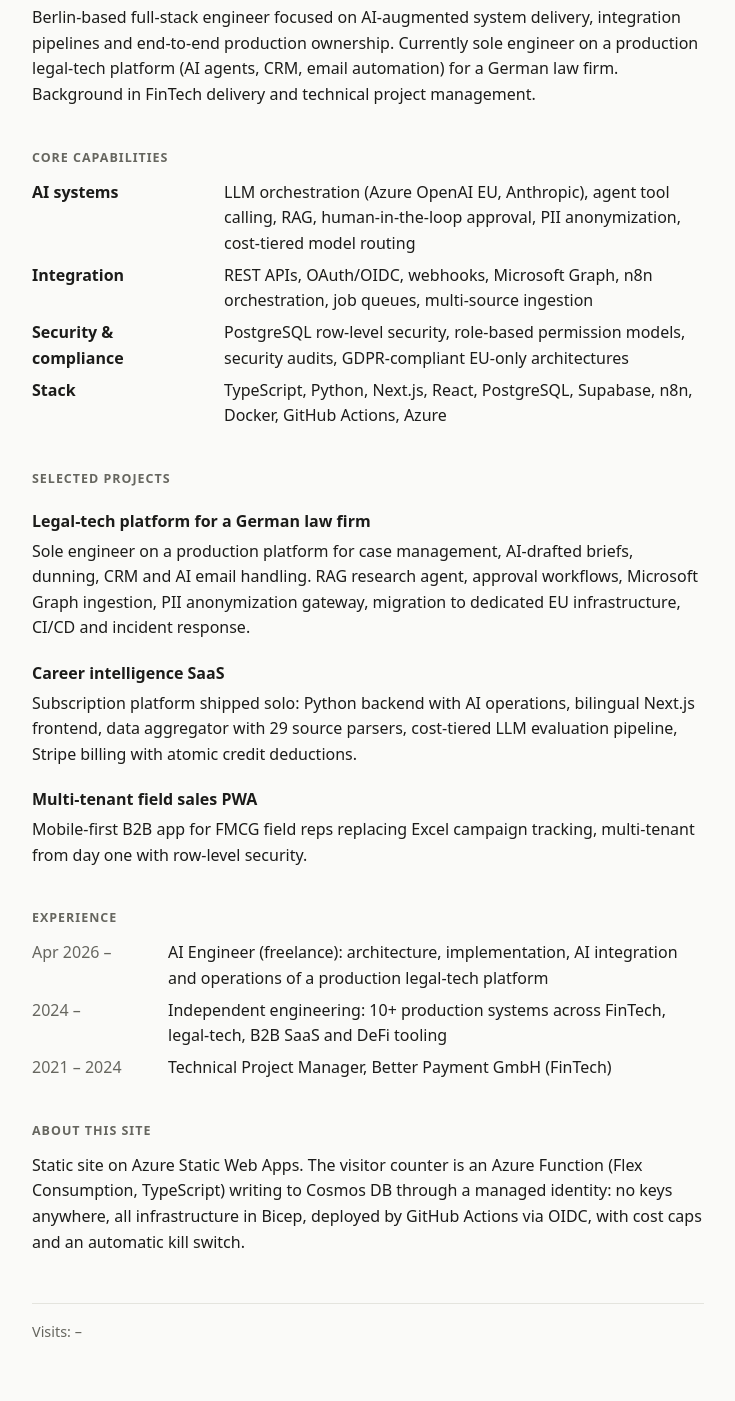
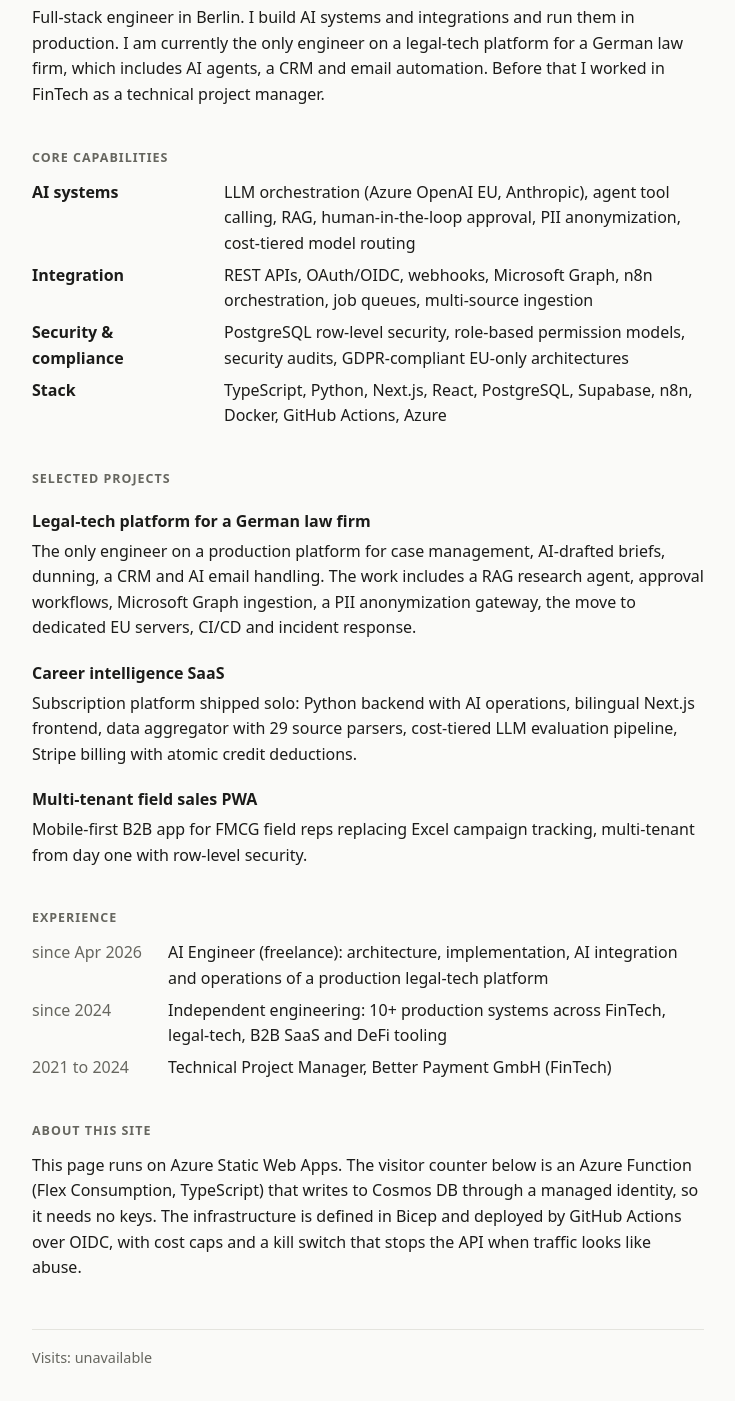
Before and after one commit to 314159DD/azure-cloud-resume, a plain HTML site: page web/index.html in a window 1280 px wide. Shown: the part 191-1592 px from the top of the page, without its empty margins (272-1007 px from the left). Drawn offline with Linux system fonts and the light colour scheme.

Commit message:
feat(web): static English content for crawlers and no-JS readers, plainer copy

```diff
--- a/web/i18n.js
+++ b/web/i18n.js
@@ -3,7 +3,7 @@ const TEXT = {
   en: {
     role: "Full-Stack Engineer · AI Systems & Integration",
     summary:
-      "Berlin-based full-stack engineer focused on AI-augmented system delivery, integration pipelines and end-to-end production ownership. Currently sole engineer on a production legal-tech platform (AI agents, CRM, email automation) for a German law firm. Background in FinTech delivery and technical project management.",
+      "Full-stack engineer in Berlin. I build AI systems and integrations and run them in production. I am currently the only engineer on a legal-tech platform for a German law firm, which includes AI agents, a CRM and email automation. Before that I worked in FinTech as a technical project manager.",
     capabilitiesTitle: "Core capabilities",
     capAiTitle: "AI systems",
     capAi: "LLM orchestration (Azure OpenAI EU, Anthropic), agent tool calling, RAG, human-in-the-loop approval, PII anonymization, cost-tiered model routing",
@@ -14,26 +14,28 @@ const TEXT = {
     capStackTitle: "Stack",
     projectsTitle: "Selected projects",
     p1Title: "Legal-tech platform for a German law firm",
-    p1: "Sole engineer on a production platform for case management, AI-drafted briefs, dunning, CRM and AI email handling. RAG research agent, approval workflows, Microsoft Graph ingestion, PII anonymization gateway, migration to dedicated EU infrastructure, CI/CD and incident response.",
+    p1: "The only engineer on a production platform for case management, AI-drafted briefs, dunning, a CRM and AI email handling. The work includes a RAG research agent, approval workflows, Microsoft Graph ingestion, a PII anonymization gateway, the move to dedicated EU servers, CI/CD and incident response.",
     p2Title: "Career intelligence SaaS",
     p2: "Subscription platform shipped solo: Python backend with AI operations, bilingual Next.js frontend, data aggregator with 29 source parsers, cost-tiered LLM evaluation pipeline, Stripe billing with atomic credit deductions.",
     p3Title: "Multi-tenant field sales PWA",
     p3: "Mobile-first B2B app for FMCG field reps replacing Excel campaign tracking, multi-tenant from day one with row-level security.",
     experienceTitle: "Experience",
-    e1When: "Apr 2026 –",
+    e1When: "since Apr 2026",
     e1: "AI Engineer (freelance): architecture, implementation, AI integration and operations of a production legal-tech platform",
+    e2When: "since 2024",
+    e3When: "2021 to 2024",
     e2: "Independent engineering: 10+ production systems across FinTech, legal-tech, B2B SaaS and DeFi tooling",
     e3: "Technical Project Manager, Better Payment GmbH (FinTech)",
     thisSiteTitle: "About this site",
     thisSite:
-      "Static site on Azure Static Web Apps. The visitor counter is an Azure Function (Flex Consumption, TypeScript) writing to Cosmos DB through a managed identity: no keys anywhere, all infrastructure in Bicep, deployed by GitHub Actions via OIDC, with cost caps and an automatic kill switch.",
+      "This page runs on Azure Static Web Apps. The visitor counter below is an Azure Function (Flex Consumption, TypeScript) that writes to Cosmos DB through a managed identity, so it needs no keys. The infrastructure is defined in Bicep and deployed by GitHub Actions over OIDC, with cost caps and a kill switch that stops the API when traffic looks like abuse.",
     visits: (n) => `Visits: ${n.toLocaleString("en-US")}`,
-    visitsUnavailable: "Visits: –",
+    visitsUnavailable: "Visits: unavailable",
   },
   de: {
     role: "Full-Stack Engineer · KI-Systeme & Integration",
     summary:
-      "Full-Stack-Engineer aus Berlin mit Fokus auf KI-gestützte Systeme, Integrationen und Verantwortung von der Entwicklung bis zum Betrieb. Derzeit alleiniger Entwickler einer produktiven Legal-Tech-Plattform (KI-Agenten, CRM, E-Mail-Automatisierung) für eine deutsche Kanzlei. Hintergrund in FinTech-Delivery und technischem Projektmanagement.",
+      "Full-Stack-Engineer in Berlin. Ich baue KI-Systeme und Integrationen und betreibe sie produktiv. Derzeit bin ich der einzige Entwickler einer Legal-Tech-Plattform für eine deutsche Kanzlei, mit KI-Agenten, CRM und E-Mail-Automatisierung. Davor war ich technischer Projektmanager im FinTech-Bereich.",
     capabilitiesTitle: "Schwerpunkte",
     capAiTitle: "KI-Systeme",
     capAi: "LLM-Orchestrierung (Azure OpenAI EU, Anthropic), Agenten mit Werkzeugen, RAG, Freigabe-Workflows, Anonymisierung personenbezogener Daten, kostengestaffeltes Modell-Routing",
@@ -44,21 +46,23 @@ const TEXT = {
     capStackTitle: "Stack",
     projectsTitle: "Ausgewählte Projekte",
     p1Title: "Legal-Tech-Plattform für eine deutsche Kanzlei",
-    p1: "Alleiniger Entwickler einer produktiven Plattform für Aktenverwaltung, KI-Schriftsätze, Mahnwesen, CRM und KI-gestützte E-Mail-Bearbeitung. RAG-Rechercheagent, Freigabe-Workflows, Microsoft-Graph-Anbindung, Anonymisierungs-Gateway, Umzug auf eigene EU-Server, CI/CD und Incident Response.",
+    p1: "Einziger Entwickler einer produktiven Plattform für Aktenverwaltung, KI-Schriftsätze, Mahnwesen, CRM und KI-gestützte E-Mail-Bearbeitung. Dazu gehören ein RAG-Rechercheagent, Freigabe-Workflows, die Anbindung an Microsoft Graph, ein Anonymisierungs-Gateway, der Umzug auf eigene EU-Server, CI/CD und Incident Response.",
     p2Title: "Career-Intelligence-SaaS",
     p2: "Abo-Plattform, allein gebaut: Python-Backend mit KI-Funktionen, zweisprachiges Next.js-Frontend, Datenaggregator mit 29 Quellen, kostengestaffelte LLM-Auswertung, Stripe-Abrechnung mit atomaren Guthabenbuchungen.",
     p3Title: "Mandantenfähige Außendienst-PWA",
     p3: "Mobile B2B-App für den FMCG-Außendienst statt Excel-Listen, von Anfang an mandantenfähig mit Row-Level Security.",
     experienceTitle: "Werdegang",
-    e1When: "Apr. 2026 –",
+    e1When: "seit Apr. 2026",
     e1: "AI Engineer (freiberuflich): Architektur, Umsetzung, KI-Integration und Betrieb einer produktiven Legal-Tech-Plattform",
+    e2When: "seit 2024",
+    e3When: "2021 bis 2024",
     e2: "Selbstständige Entwicklung: über 10 Produktivsysteme in FinTech, Legal-Tech, B2B-SaaS und DeFi",
     e3: "Technical Project Manager, Better Payment GmbH (FinTech)",
     thisSiteTitle: "Über diese Seite",
     thisSite:
-      "Statische Seite auf Azure Static Web Apps. Der Besucherzähler ist eine Azure Function (Flex Consumption, TypeScript), die per Managed Identity in Cosmos DB schreibt: nirgends Schlüssel, die gesamte Infrastruktur in Bicep, Deployment über GitHub Actions mit OIDC, mit Kostendeckeln und automatischem Not-Aus.",
+      "Diese Seite läuft auf Azure Static Web Apps. Der Besucherzähler unten ist eine Azure Function (Flex Consumption, TypeScript), die per Managed Identity in Cosmos DB schreibt und deshalb keine Schlüssel braucht. Die Infrastruktur ist in Bicep beschrieben und wird von GitHub Actions per OIDC ausgerollt, mit Kostendeckeln und einem Not-Aus, der die API bei Missbrauch stoppt.",
     visits: (n) => `Besuche: ${n.toLocaleString("de-DE")}`,
-    visitsUnavailable: "Besuche: –",
+    visitsUnavailable: "Besuche: nicht verfügbar",
   },
 };
 
--- a/web/index.html
+++ b/web/index.html
@@ -26,47 +26,47 @@
     </header>
 
     <section>
-      <p data-i18n="summary"></p>
+      <p data-i18n="summary">Full-stack engineer in Berlin. I build AI systems and integrations and run them in production. I am currently the only engineer on a legal-tech platform for a German law firm, which includes AI agents, a CRM and email automation. Before that I worked in FinTech as a technical project manager.</p>
     </section>
 
     <section>
-      <h2 data-i18n="capabilitiesTitle"></h2>
+      <h2 data-i18n="capabilitiesTitle">Core capabilities</h2>
       <dl class="caps">
-        <dt data-i18n="capAiTitle"></dt><dd data-i18n="capAi"></dd>
-        <dt data-i18n="capIntTitle"></dt><dd data-i18n="capInt"></dd>
-        <dt data-i18n="capSecTitle"></dt><dd data-i18n="capSec"></dd>
-        <dt data-i18n="capStackTitle"></dt><dd>TypeScript, Python, Next.js, React, PostgreSQL, Supabase, n8n, Docker, GitHub Actions, Azure</dd>
+        <dt data-i18n="capAiTitle">AI systems</dt><dd data-i18n="capAi">LLM orchestration (Azure OpenAI EU, Anthropic), agent tool calling, RAG, human-in-the-loop approval, PII anonymization, cost-tiered model routing</dd>
+        <dt data-i18n="capIntTitle">Integration</dt><dd data-i18n="capInt">REST APIs, OAuth/OIDC, webhooks, Microsoft Graph, n8n orchestration, job queues, multi-source ingestion</dd>
+        <dt data-i18n="capSecTitle">Security &amp; compliance</dt><dd data-i18n="capSec">PostgreSQL row-level security, role-based permission models, security audits, GDPR-compliant EU-only architectures</dd>
+        <dt data-i18n="capStackTitle">Stack</dt><dd>TypeScript, Python, Next.js, React, PostgreSQL, Supabase, n8n, Docker, GitHub Actions, Azure</dd>
       </dl>
     </section>
 
     <section>
-      <h2 data-i18n="projectsTitle"></h2>
+      <h2 data-i18n="projectsTitle">Selected projects</h2>
       <article>
-        <h3 data-i18n="p1Title"></h3>
-        <p data-i18n="p1"></p>
+        <h3 data-i18n="p1Title">Legal-tech platform for a German law firm</h3>
+        <p data-i18n="p1">The only engineer on a production platform for case management, AI-drafted briefs, dunning, a CRM and AI email handling. The work includes a RAG research agent, approval workflows, Microsoft Graph ingestion, a PII anonymization gateway, the move to dedicated EU servers, CI/CD and incident response.</p>
       </article>
       <article>
-        <h3 data-i18n="p2Title"></h3>
-        <p data-i18n="p2"></p>
+        <h3 data-i18n="p2Title">Career intelligence SaaS</h3>
+        <p data-i18n="p2">Subscription platform shipped solo: Python backend with AI operations, bilingual Next.js frontend, data aggregator with 29 source parsers, cost-tiered LLM evaluation pipeline, Stripe billing with atomic credit deductions.</p>
       </article>
       <article>
-        <h3 data-i18n="p3Title"></h3>
-        <p data-i18n="p3"></p>
+        <h3 data-i18n="p3Title">Multi-tenant field sales PWA</h3>
+        <p data-i18n="p3">Mobile-first B2B app for FMCG field reps replacing Excel campaign tracking, multi-tenant from day one with row-level security.</p>
       </article>
     </section>
 
     <section>
-      <h2 data-i18n="experienceTitle"></h2>
+      <h2 data-i18n="experienceTitle">Experience</h2>
       <ul class="timeline">
-        <li><span class="when" data-i18n="e1When"></span> <span data-i18n="e1"></span></li>
-        <li><span class="when">2024 –</span> <span data-i18n="e2"></span></li>
-        <li><span class="when">2021 – 2024</span> <span data-i18n="e3"></span></li>
+        <li><span class="when" data-i18n="e1When">since Apr 2026</span> <span data-i18n="e1">AI Engineer (freelance): architecture, implementation, AI integration and operations of a production legal-tech platform</span></li>
+        <li><span class="when" data-i18n="e2When">since 2024</span> <span data-i18n="e2">Independent engineering: 10+ production systems across FinTech, legal-tech, B2B SaaS and DeFi tooling</span></li>
+        <li><span class="when" data-i18n="e3When">2021 to 2024</span> <span data-i18n="e3">Technical Project Manager, Better Payment GmbH (FinTech)</span></li>
       </ul>
     </section>
 
     <section>
-      <h2 data-i18n="thisSiteTitle"></h2>
-      <p data-i18n="thisSite"></p>
+      <h2 data-i18n="thisSiteTitle">About this site</h2>
+      <p data-i18n="thisSite">This page runs on Azure Static Web Apps. The visitor counter below is an Azure Function (Flex Consumption, TypeScript) that writes to Cosmos DB through a managed identity, so it needs no keys. The infrastructure is defined in Bicep and deployed by GitHub Actions over OIDC, with cost caps and a kill switch that stops the API when traffic looks like abuse.</p>
     </section>
 
     <footer>
```
